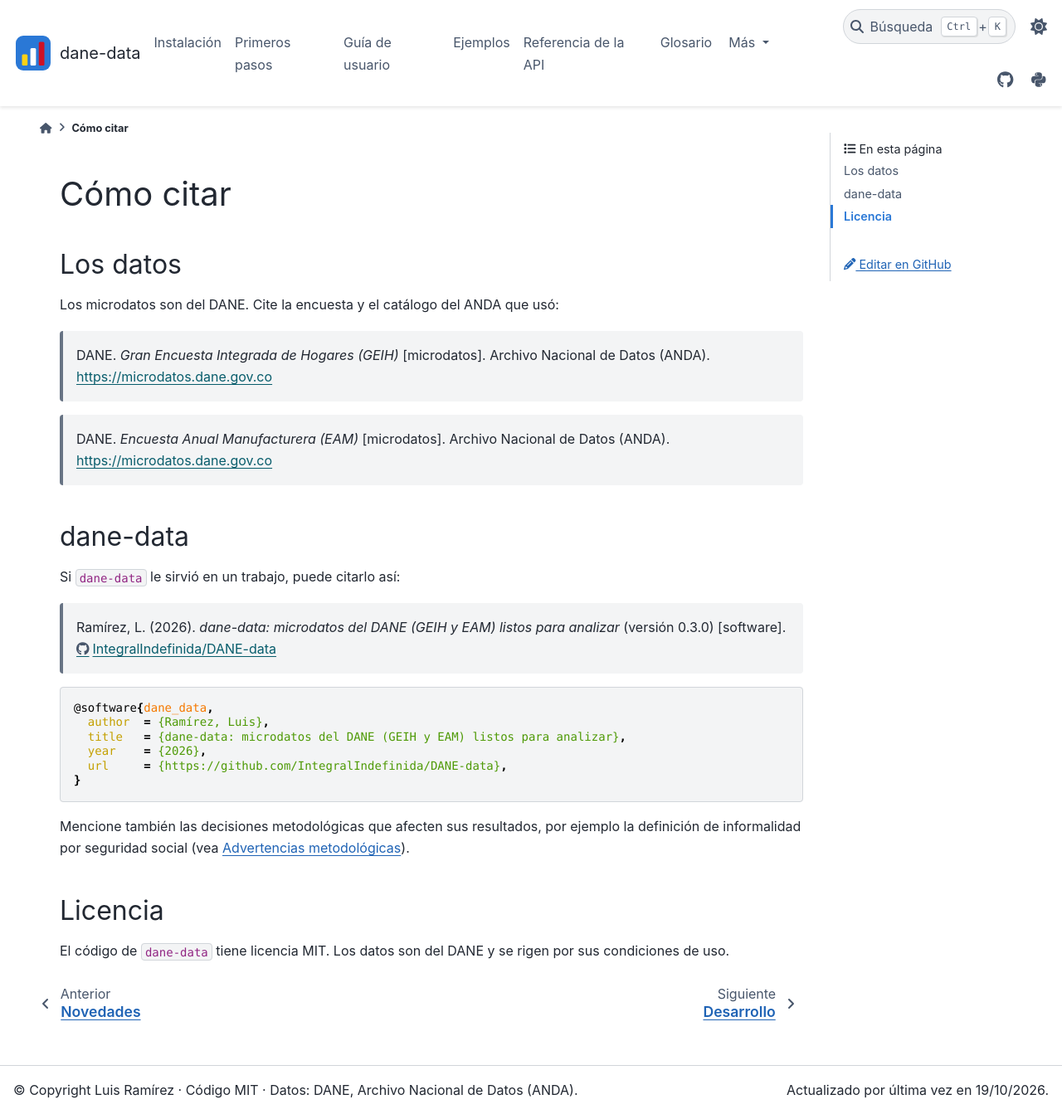
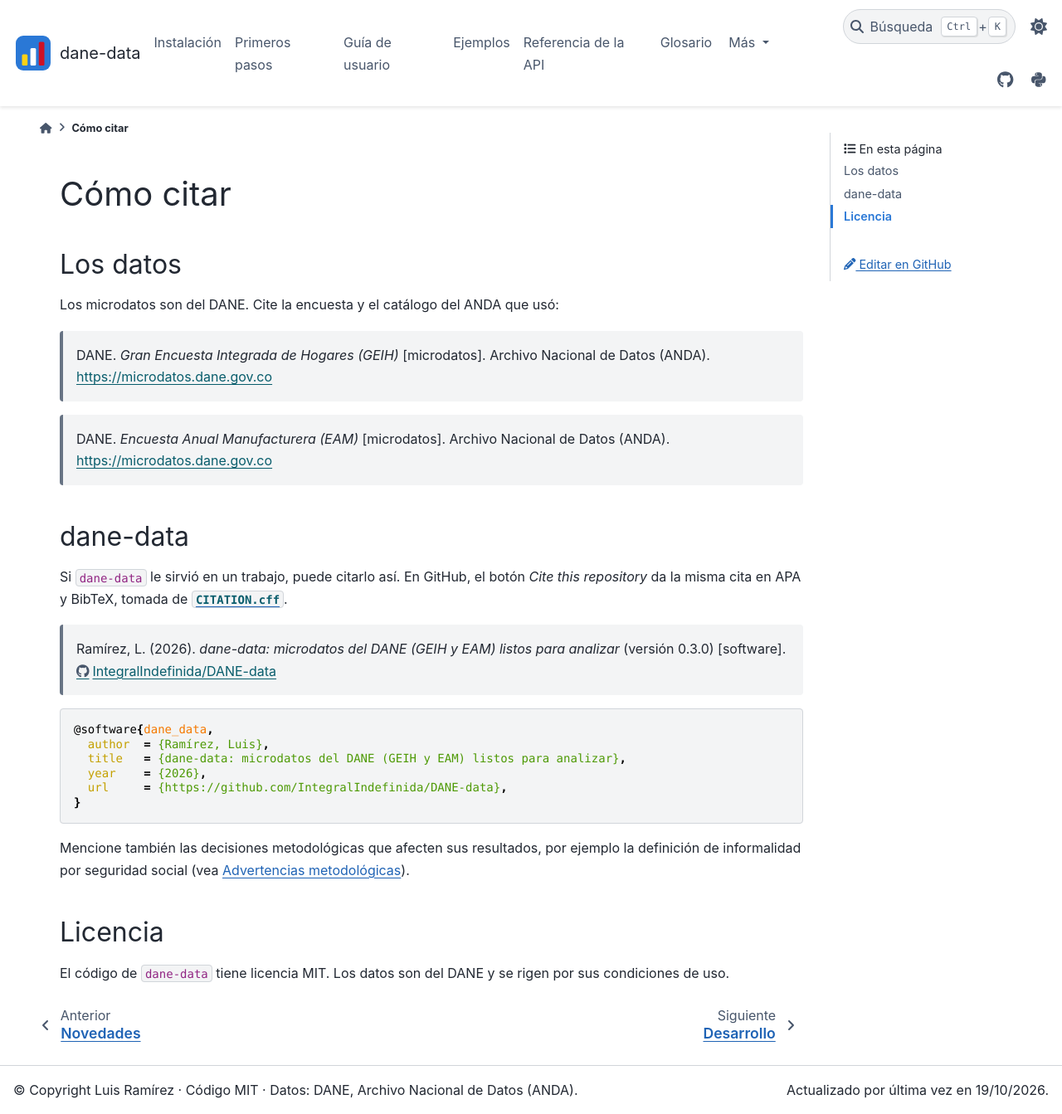
Before and after one commit to IntegralIndefinida/DANE-data, a Sphinx documentation site: the page built from docs/citar.md, in a window 1280 px wide and 1343 px high. Shown: the whole window at 83% size. Built offline with Sphinx 7.4.7 and the PyData theme 0.15.4, drawn with Linux system fonts in a browser that asks for light colours.

Commit message:
Agregar CITATION.cff
GitHub lo muestra como "Cite this repository" (APA y BibTeX). Incluye los
microdatos del DANE en references. El release verifica que su versión
coincida con la etiqueta, como pyproject.toml y __init__.py.

```diff
--- a/docs/citar.md
+++ b/docs/citar.md
@@ -12,7 +12,9 @@
 
 ## dane-data
 
-Si `dane-data` le sirvió en un trabajo, puede citarlo así:
+Si `dane-data` le sirvió en un trabajo, puede citarlo así. En GitHub, el botón *Cite this repository* da la
+misma cita en APA y BibTeX, tomada de
+[`CITATION.cff`](https://github.com/IntegralIndefinida/DANE-data/blob/main/CITATION.cff).
 
 > Ramírez, L. (2026). *dane-data: microdatos del DANE (GEIH y EAM) listos para analizar* (versión
 > {{ version }}) [software]. <https://github.com/IntegralIndefinida/DANE-data>
```
Also changed, not shown: README.md (+4 -0 lines), docs/desarrollo.md (+2 -1 lines), docs/novedades.md (+2 -0 lines), 2 other files.
